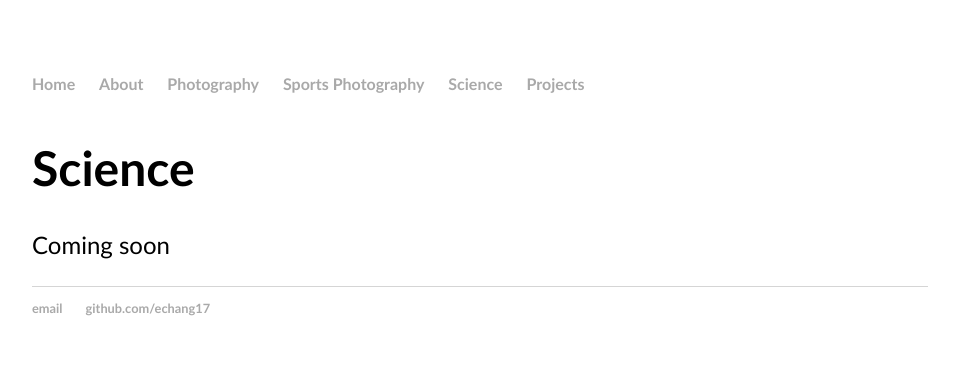
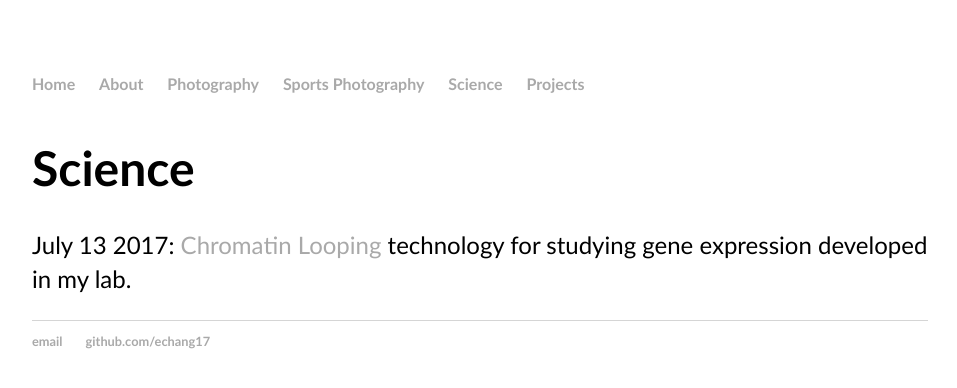
Before and after one commit to echang17/echang17.github.io, a Jekyll site: the page built from science/index.html, in a window 1280 px wide. Shown: the top 388 px of the page, without its empty margins (160-1117 px from the left). Built offline with Jekyll 4.4.1, drawn with Linux system fonts in a browser that asks for light colours.

Commit message:
Update index.html

```diff
--- a/science/index.html
+++ b/science/index.html
@@ -4,5 +4,5 @@ title: Science
 ---
 <div class="blurb">
   <h1>Science</h1>
-  <p>Coming soon</p>
+  <p>July 13 2017: <a href="https://www.nature.com/articles/ncomms15993">Chromatin Looping</a> technology for studying gene expression developed in my lab.</p>
 </div>
```
